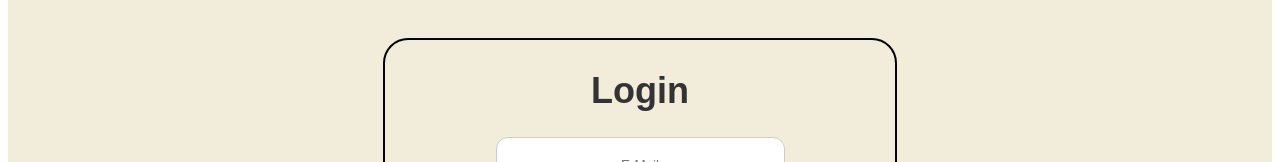
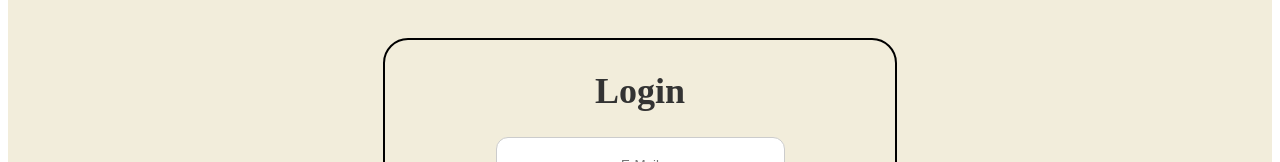
Before and after one commit to on24FeLi/ETT2.0, a Vue app: page /login in a window 1280 px wide. Shown: the part 278-440 px from the top of the page. Built offline with nearby package versions, Linux system fonts and the light colour scheme.

Commit message:
schriftart

```diff
--- a/src/views/Login.vue
+++ b/src/views/Login.vue
@@ -63,7 +63,7 @@ function userLogin() {
   }
 h1 {
   color: #333;
-  font-family: "Arial";
+
 }
 .content {
     flex: 1;
```
